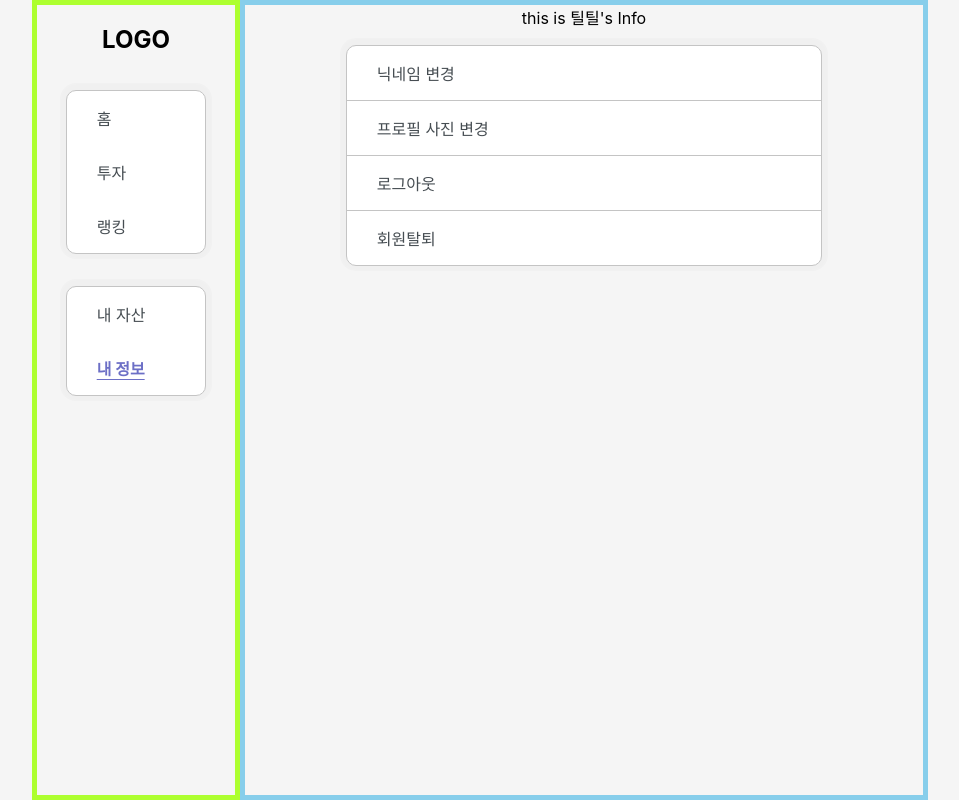
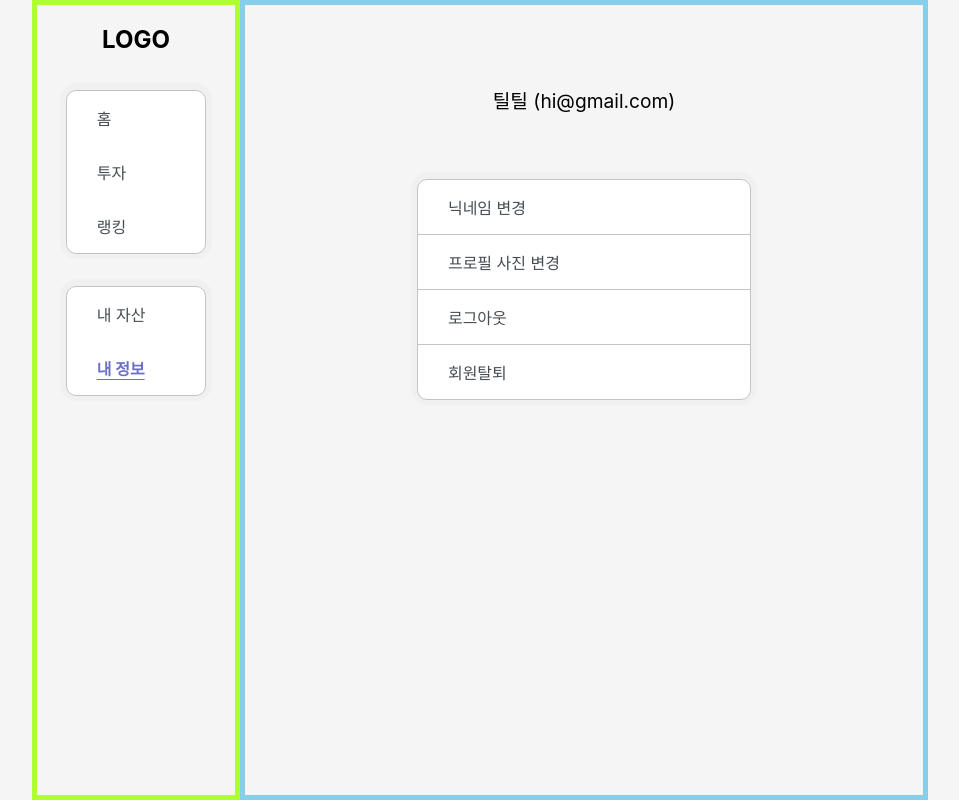
Before and after one commit to yegyeom/TYL_React, a React (Create React App) app: page /Profile in a window 1280 px wide. Shown: the whole page, without its empty margins (160-1119 px from the left). Built offline with nearby package versions, Linux system fonts and the light colour scheme; no server answers.

Commit message:
[refactor] 내 정보 구조 수정

```diff
--- a/src/components/profile/components/Info.js
+++ b/src/components/profile/components/Info.js
@@ -1,8 +1,12 @@
 import React from 'react';
 import '../../../styles/sass/main.css';
 
-const Info = ({ name }) => {
-  return <div>this is {name}'s Info</div>;
+const Info = ({ name, email }) => {
+  return (
+    <div className="info">
+      {name} ({email})
+    </div>
+  );
 };
 
 export default Info;
--- a/src/components/profile/index.js
+++ b/src/components/profile/index.js
@@ -2,11 +2,15 @@ import React from 'react';
 import Tabs from './components/Tabs.js';
 import Info from './components/Info.js';
 
-const index = () => {
+const index = ({ match }) => {
   return (
     <>
-      <Info name="틸틸" />
-      <Tabs />
+      <div className="profile-info">
+        <Info name="틸틸" email="hi@gmail.com" />
+      </div>
+      <div className="profile-tabs">
+        <Tabs url={`${match.url}`} />
+      </div>
     </>
   );
 };
```
